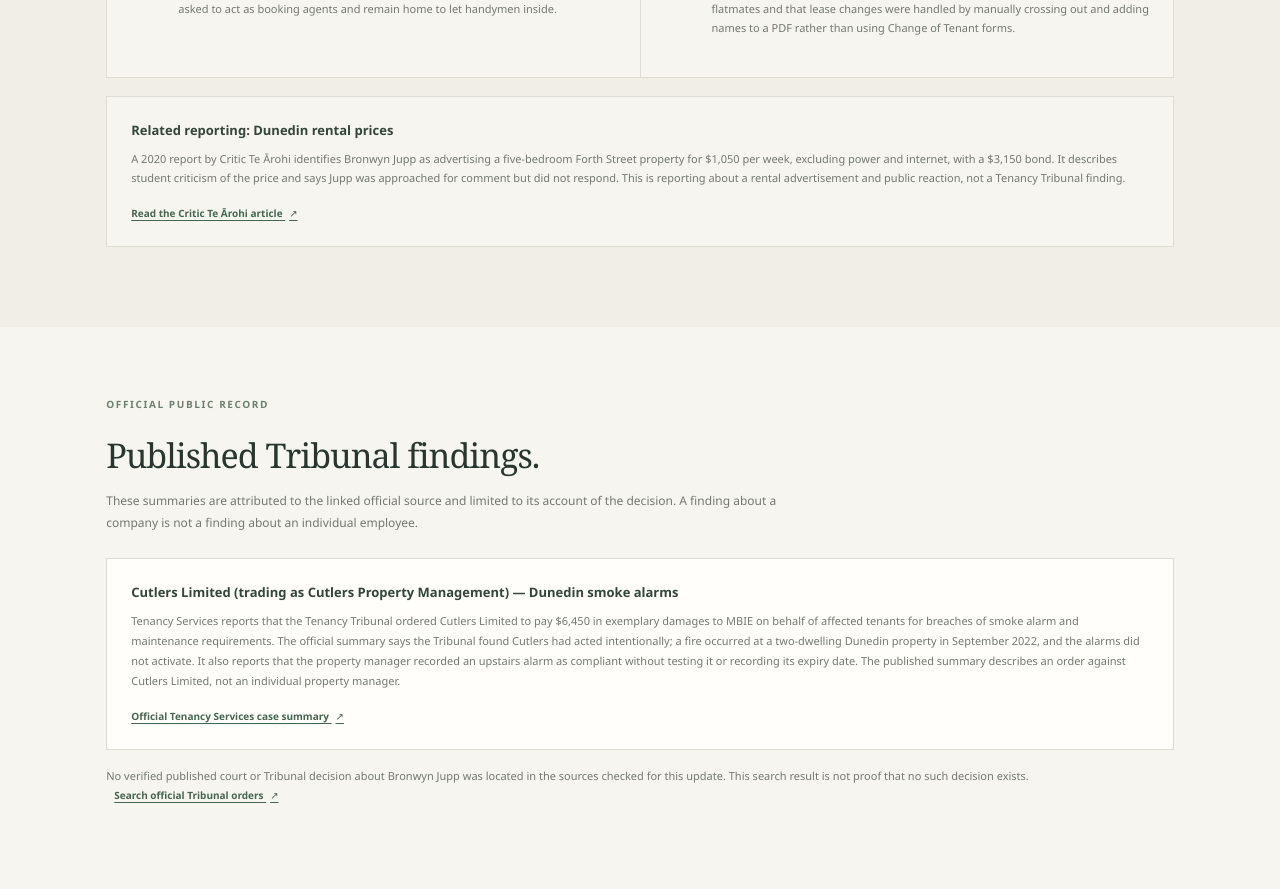
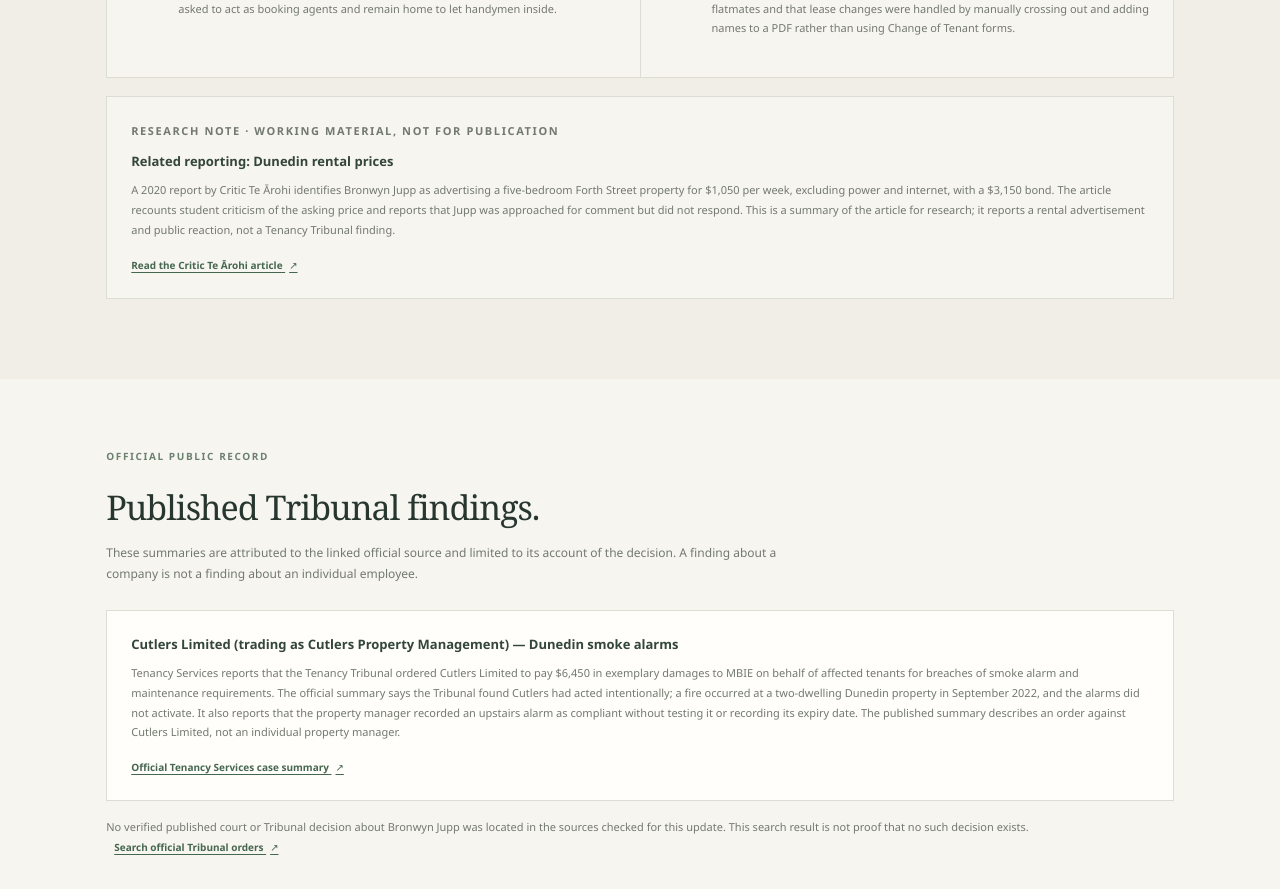
Before and after one commit to paul-study/bronwyn-jupp, a React (Vite) app: page / in a window 1280 px wide. Shown: the part 1620-2509 px from the top of the page. Built offline with nearby package versions, Linux system fonts and the light colour scheme.

Commit message:
Label rental article as research note
Co-authored-by: paul-study <220441067+paul-study@users.noreply.github.com>

```diff
--- a/src/App.jsx
+++ b/src/App.jsx
@@ -155,13 +155,15 @@ function App() {
           ))}
         </div>
         <article className="decision-card article-source">
+          <p className="eyebrow">Research note · working material, not for publication</p>
           <h3>Related reporting: Dunedin rental prices</h3>
           <p>
             A 2020 report by Critic Te Ārohi identifies Bronwyn Jupp as advertising a five-bedroom
             Forth Street property for $1,050 per week, excluding power and internet, with a $3,150
-            bond. It describes student criticism of the price and says Jupp was approached for
-            comment but did not respond. This is reporting about a rental advertisement and public
-            reaction, not a Tenancy Tribunal finding.
+            bond. The article recounts student criticism of the asking price and reports that Jupp
+            was approached for comment but did not respond. This is a summary of the article for
+            research; it reports a rental advertisement and public reaction, not a Tenancy Tribunal
+            finding.
           </p>
           <a
             href="https://www.critic.co.nz/news/article/8894/rental-properties-alarmingly-expensive"
```
